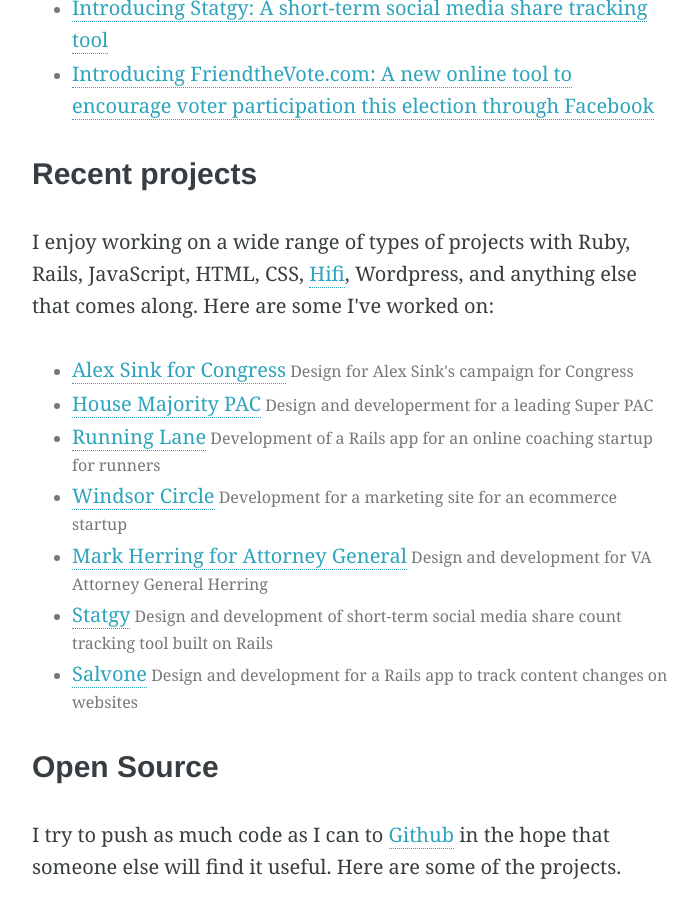
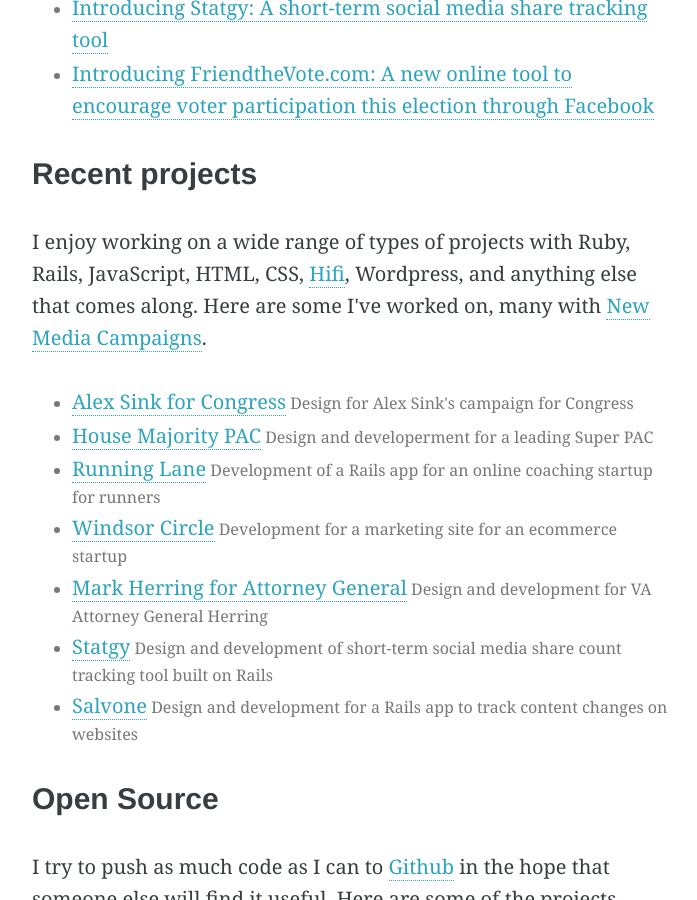
Before and after one commit to tylerpearson/old-site, a Jekyll site: the page built from index.html, in a window 1280 px wide and 900 px high, scrolled down 1013 px. Shown: the whole window, without its empty margins (288-985 px from the left). Built offline with Jekyll 4.4.1, drawn with Linux system fonts in a browser that asks for light colours; Markdown is read by kramdown in place of the engine named in the settings; some of the changed text lies outside the part shown.

Commit message:
Update personal info

```diff
--- a/index.html
+++ b/index.html
@@ -38,7 +38,7 @@
             <div class="intro">
                 <h2>Recent projects</h2>
 
-                <p>I enjoy working on a wide range of types of projects with Ruby, Rails, JavaScript, HTML, CSS, <a href="http://gethifi.com">Hifi</a>, Wordpress, and anything else that comes along. Here are some I've worked on:</p>
+                <p>I enjoy working on a wide range of types of projects with Ruby, Rails, JavaScript, HTML, CSS, <a href="http://gethifi.com">Hifi</a>, Wordpress, and anything else that comes along. Here are some I've worked on, many with <a href="http://www.newmediacampaigns.com/">New Media Campaigns</a>.</p>
 
                 <ul>
                     <li><a href="http://alexforcongress.com">Alex Sink for Congress</a> Design for Alex Sink's campaign for Congress</li>
```
Also changed, not shown: other parts of index.html (+1 -1 lines).
